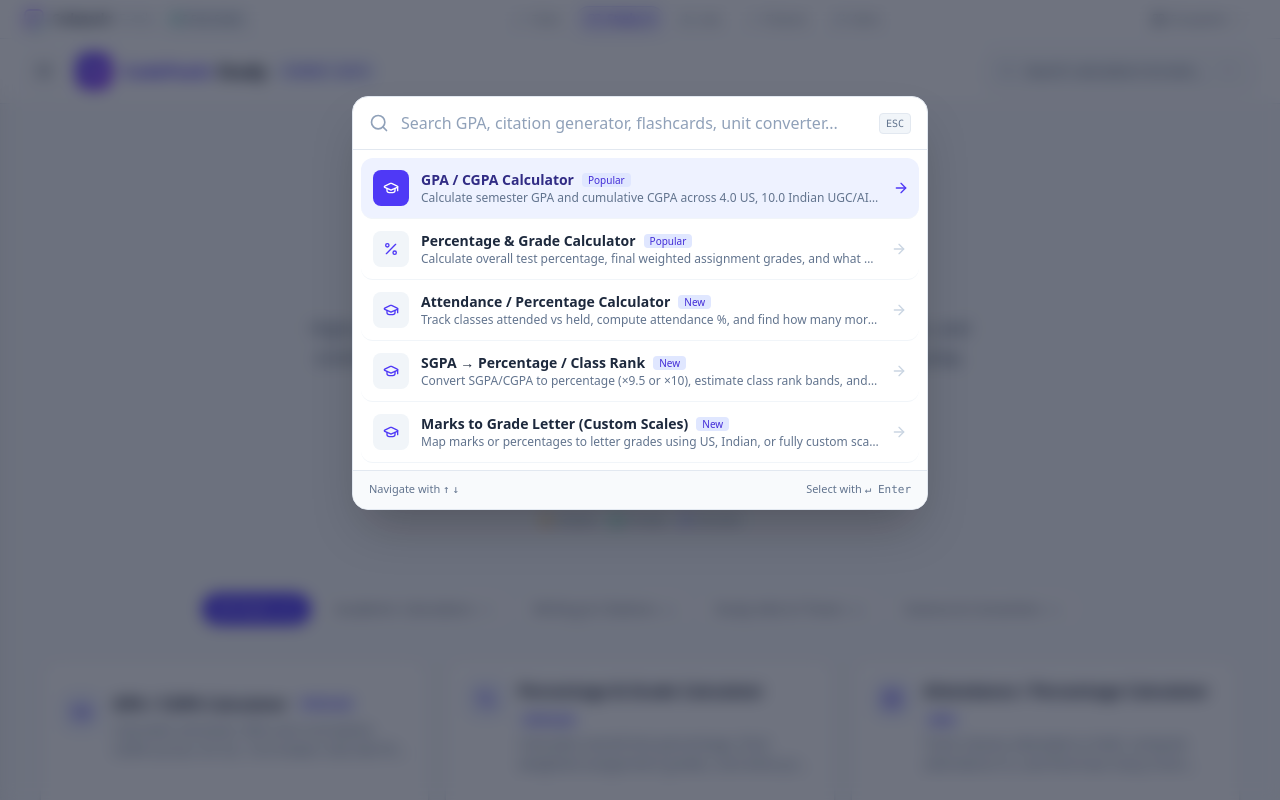
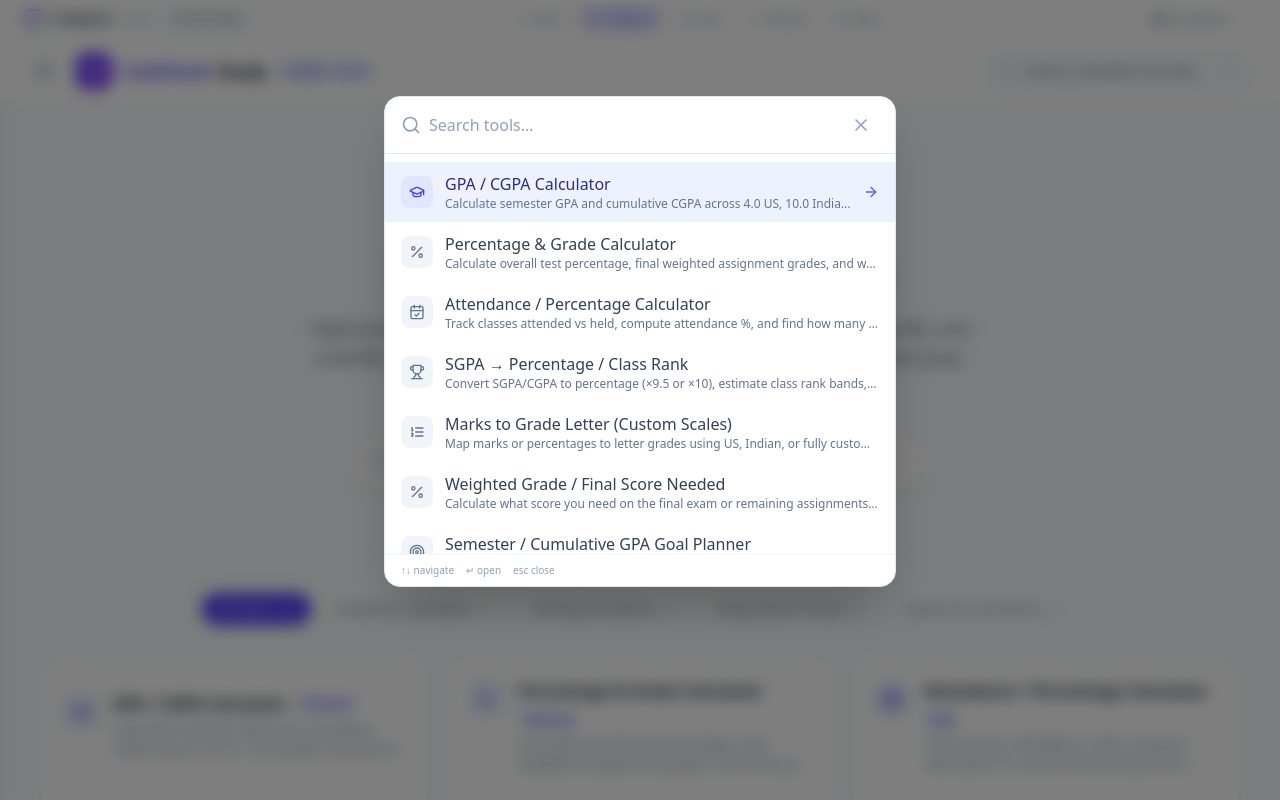
Before and after one commit to coolnaveen99/codepackr-study, a React (Vite) app: page / in a window 1280 px wide. Both pictures are taken after a click on the button "Search student tools". Shown: the top 800 px of the page. Built offline with nearby package versions, Linux system fonts and the light colour scheme.

Commit message:
fix(ui): Sidebar + SearchModal use getToolIcon; delete leftover data helpers

```diff
--- a/src/components/layout/SearchModal.tsx
+++ b/src/components/layout/SearchModal.tsx
@@ -1,22 +1,13 @@
 import React, { useState, useEffect, useRef } from 'react'
-import { Search, X, GraduationCap, Percent, BookOpen, FileText, Layers, Scale, Clock, ArrowRight } from 'lucide-react'
+import { Search, X, ArrowRight } from 'lucide-react'
 import { TOOLS } from '../../data/tools'
 import { ToolDefinition } from '../../types'
+import { getToolIcon } from '../../lib/tool-icons'
 
 interface SearchModalProps {
   isOpen: boolean
   onClose: () => void
   onSelectTool: (tool: ToolDefinition) => void
-}
-
-const ICON_MAP: Record<string, React.FC<{ className?: string }>> = {
-  GraduationCap,
-  Percent,
-  BookOpen,
-  FileText,
-  Layers,
-  Scale,
-  Clock
 }
 
 export const SearchModal: React.FC<SearchModalProps> = ({ isOpen, onClose, onSelectTool }) => {
@@ -44,125 +35,96 @@ export const SearchModal: React.FC<SearchModalProps> = ({ isOpen, onClose, onSel
   })
 
   useEffect(() => {
-    const handleKeyDown = (e: KeyboardEvent) => {
+    setSelectedIndex(0)
+  }, [query])
+
+  useEffect(() => {
     if (!isOpen) return
+    const onKey = (e: KeyboardEvent) => {
       if (e.key === 'Escape') {
+        e.preventDefault()
         onClose()
       } else if (e.key === 'ArrowDown') {
         e.preventDefault()
-        setSelectedIndex(prev => (prev + 1) % (filtered.length || 1))
+        setSelectedIndex(i => Math.min(i + 1, Math.max(0, filtered.length - 1)))
       } else if (e.key === 'ArrowUp') {
         e.preventDefault()
-        setSelectedIndex(prev => (prev - 1 + filtered.length) % (filtered.length || 1))
-      } else if (e.key === 'Enter') {
-        if (filtered[selectedIndex]) {
+        setSelectedIndex(i => Math.max(i - 1, 0))
+      } else if (e.key === 'Enter' && filtered[selectedIndex]) {
+        e.preventDefault()
         onSelectTool(filtered[selectedIndex])
         onClose()
       }
     }
-    }
-    window.addEventListener('keydown', handleKeyDown)
-    return () => window.removeEventListener('keydown', handleKeyDown)
+    window.addEventListener('keydown', onKey)
+    return () => window.removeEventListener('keydown', onKey)
   }, [isOpen, filtered, selectedIndex, onClose, onSelectTool])
 
   if (!isOpen) return null
 
   return (
-    <div className="fixed inset-0 z-50 flex items-start justify-center p-4 pt-16 sm:pt-24 bg-slate-900/60 backdrop-blur-sm animate-in fade-in">
+    <div className="fixed inset-0 z-[100] flex items-start justify-center pt-[12vh] px-4">
+      <div className="absolute inset-0 bg-black/50 backdrop-blur-sm" onClick={onClose} aria-hidden />
       <div
-        className="w-full max-w-xl rounded-2xl border border-slate-200 dark:border-slate-800 bg-white dark:bg-slate-900 shadow-2xl overflow-hidden"
-        onClick={e => e.stopPropagation()}
+        role="dialog"
+        aria-modal="true"
+        aria-label="Search tools"
+        className="relative w-full max-w-lg rounded-2xl border border-slate-200 bg-white shadow-2xl overflow-hidden"
       >
-        {/* Search Input Bar */}
-        <div className="flex items-center gap-3 px-4 py-3.5 border-b border-slate-200 dark:border-slate-800">
+        <div className="flex items-center gap-2 border-b border-slate-200 px-4">
           <Search className="w-5 h-5 text-slate-400 shrink-0" />
           <input
             ref={inputRef}
-            type="text"
+            type="search"
             value={query}
-            onChange={e => {
-              setQuery(e.target.value)
-              setSelectedIndex(0)
-            }}
-            placeholder="Search GPA, citation generator, flashcards, unit converter..."
-            className="w-full bg-transparent text-sm sm:text-base text-slate-900 dark:text-white placeholder-slate-400 focus:outline-none"
+            onChange={e => setQuery(e.target.value)}
+            placeholder="Search tools…"
+            className="flex-1 py-4 text-slate-900 placeholder:text-slate-400 outline-none bg-transparent"
           />
-          {query && (
+          <button type="button" onClick={onClose} className="p-2 text-slate-400 hover:text-slate-700" aria-label="Close search">
+            <X className="w-5 h-5" />
+          </button>
+        </div>
+        <ul className="max-h-[50vh] overflow-y-auto py-2">
+          {filtered.length === 0 ? (
+            <li className="px-4 py-8 text-center text-sm text-slate-500">No tools found</li>
+          ) : (
+            filtered.map((tool, i) => {
+              const IconComponent = getToolIcon(tool.icon)
+              const active = i === selectedIndex
+              return (
+                <li key={tool.id}>
                   <button
-              onClick={() => setQuery('')}
-              className="text-slate-400 hover:text-slate-600 dark:hover:text-slate-200"
-            >
-              <X className="w-4 h-4" />
-            </button>
-          )}
-          <kbd className="text-[10px] font-mono px-1.5 py-0.5 rounded bg-slate-100 dark:bg-slate-800 text-slate-500 border border-slate-200 dark:border-slate-700">
-            ESC
-          </kbd>
-        </div>
-
-        {/* Results List */}
-        <div className="max-h-80 overflow-y-auto p-2 divide-y divide-slate-100 dark:divide-slate-800/60">
-          {filtered.length === 0 ? (
-            <div className="p-8 text-center text-sm text-slate-500 dark:text-slate-400">
-              No tools matching &quot;{query}&quot;. Try searching for &quot;GPA&quot;, &quot;Citation&quot;, or &quot;Unit&quot;.
-            </div>
-          ) : (
-            filtered.map((tool, idx) => {
-              const IconComponent = ICON_MAP[tool.icon] || GraduationCap
-              const isSelected = idx === selectedIndex
-              return (
-                <button
-                  key={tool.id}
+                    type="button"
                     onClick={() => {
                       onSelectTool(tool)
                       onClose()
                     }}
-                  onMouseEnter={() => setSelectedIndex(idx)}
-                  className={`w-full text-left px-3 py-3 rounded-xl flex items-center justify-between gap-3 transition cursor-pointer ${
-                    isSelected
-                      ? 'bg-indigo-50 dark:bg-indigo-950/50 text-indigo-900 dark:text-indigo-100'
-                      : 'hover:bg-slate-50 dark:hover:bg-slate-800/50 text-slate-800 dark:text-slate-200'
+                    onMouseEnter={() => setSelectedIndex(i)}
+                    className={`w-full flex items-center gap-3 px-4 py-2.5 text-left ${
+                      active ? 'bg-indigo-50 text-indigo-900' : 'text-slate-700 hover:bg-slate-50'
                     }`}
                   >
-                  <div className="flex items-center gap-3 min-w-0">
-                    <div
-                      className={`w-9 h-9 rounded-lg flex items-center justify-center shrink-0 ${
-                        isSelected
-                          ? 'bg-indigo-600 text-white'
-                          : 'bg-slate-100 dark:bg-slate-800 text-indigo-600 dark:text-indigo-400'
-                      }`}
-                    >
+                    <span className={`flex h-8 w-8 items-center justify-center rounded-lg ${
+                      active ? 'bg-indigo-100 text-indigo-600' : 'bg-slate-100 text-slate-500'
+                    }`}>
                       <IconComponent className="w-4 h-4" />
-                    </div>
-                    <div className="truncate">
-                      <div className="font-semibold text-sm truncate flex items-center gap-2">
-                        <span>{tool.name}</span>
-                        {tool.badge && (
-                          <span className="text-[10px] px-1.5 py-0.2 rounded bg-indigo-100 dark:bg-indigo-900 text-indigo-700 dark:text-indigo-300 font-medium">
-                            {tool.badge}
                     </span>
-                        )}
-                      </div>
-                      <div className="text-xs text-slate-500 dark:text-slate-400 truncate">
-                        {tool.description}
-                      </div>
-                    </div>
-                  </div>
-                  <ArrowRight
-                    className={`w-4 h-4 shrink-0 transition-transform ${
-                      isSelected ? 'translate-x-0.5 text-indigo-600 dark:text-indigo-400' : 'text-slate-300 dark:text-slate-600'
-                    }`}
-                  />
+                    <span className="flex-1 min-w-0">
+                      <span className="block font-medium truncate">{tool.name}</span>
+                      <span className="block text-xs text-slate-500 truncate">{tool.description}</span>
+                    </span>
+                    {active && <ArrowRight className="w-4 h-4 text-indigo-500 shrink-0" />}
                   </button>
+                </li>
               )
             })
           )}
-        </div>
-
-        {/* Footer shortcuts */}
-        <div className="px-4 py-2.5 bg-slate-50 dark:bg-slate-950/60 border-t border-slate-200 dark:border-slate-800 flex items-center justify-between text-[11px] text-slate-500">
-          <span>Navigate with <kbd className="font-mono">↑</kbd> <kbd className="font-mono">↓</kbd></span>
-          <span>Select with <kbd className="font-mono">↵ Enter</kbd></span>
+        </ul>
+        <div className="border-t border-slate-100 px-4 py-2 text-[10px] text-slate-400 flex gap-3">
+          <span>↑↓ navigate</span>
+          <span>↵ open</span>
+          <span>esc close</span>
         </div>
       </div>
     </div>
--- a/src/components/layout/Sidebar.tsx
+++ b/src/components/layout/Sidebar.tsx
@@ -4,47 +4,10 @@ import {
   X,
   ShieldCheck,
   Lock,
-  GraduationCap,
-  Percent,
-  CalendarCheck,
-  Trophy,
-  ListOrdered,
-  BookOpen,
-  FileText,
-  GitCompare,
-  ListTree,
-  Briefcase,
-  Layers,
-  Clock,
-  HelpCircle,
-  CalendarRange,
-  Scale,
-  Calculator,
-  Atom,
-  type LucideIcon,
 } from 'lucide-react'
 import { TOOLS, CATEGORIES } from '../../data/tools'
 import type { ToolDefinition } from '../../types'
-
-const ICONS: Record<string, LucideIcon> = {
-  GraduationCap,
-  Percent,
-  CalendarCheck,
-  Trophy,
-  ListOrdered,
-  BookOpen,
-  FileText,
-  GitCompare,
-  ListTree,
-  Briefcase,
-  Layers,
-  Clock,
-  HelpCircle,
-  CalendarRange,
-  Scale,
-  Calculator,
-  Atom,
-}
+import { getToolIcon } from '../../lib/tool-icons'
 
 interface SidebarProps {
   isOpen: boolean
@@ -121,21 +84,15 @@ export function Sidebar({
               }}
               className={`w-full flex items-center justify-between px-3 py-2.5 rounded-xl text-sm font-medium transition-all ${
                 selectedCategory === 'all'
-                  ? 'bg-indigo-600 text-white shadow-sm'
+                  ? 'bg-indigo-50 text-indigo-700 font-semibold'
                   : 'text-slate-600 hover:text-slate-900 hover:bg-slate-100'
               }`}
             >
-              <span className="flex items-center gap-3">
-                <LayoutGrid className="w-4 h-4 shrink-0" />
-                All Tools
+              <span className="flex items-center gap-2">
+                <LayoutGrid className="w-4 h-4" />
+                All tools
               </span>
-              <span
-                className={`text-xs font-mono px-2 py-0.5 rounded-md ${
-                  selectedCategory === 'all' ? 'bg-white/20' : 'bg-slate-100'
-                }`}
-              >
-                {TOOLS.length}
-              </span>
+              <span className="text-xs font-mono px-2 py-0.5 rounded-md bg-slate-100">{TOOLS.length}</span>
             </button>
           </div>
 
@@ -143,18 +100,14 @@ export function Sidebar({
             <span className="text-xs font-semibold uppercase tracking-wider text-slate-500 px-3 mb-2 block">
               Categories
             </span>
-            <div className="space-y-1">
+            <div className="space-y-0.5">
               {CATEGORIES.filter((c) => c.id !== 'all').map((cat) => {
                 const active = selectedCategory === cat.id
                 return (
                   <button
                     key={cat.id}
                     type="button"
-                    onClick={() => {
-                      onSelectCategory(cat.id)
-                      onGoHome()
-                      onClose()
-                    }}
+                    onClick={() => onSelectCategory(cat.id)}
                     className={`w-full flex items-center justify-between px-3 py-2.5 rounded-xl text-sm font-medium transition-all ${
                       active
                         ? 'bg-indigo-50 text-indigo-700 font-semibold'
@@ -183,7 +136,7 @@ export function Sidebar({
               {TOOLS.filter(
                 (t) => selectedCategory === 'all' || t.category === selectedCategory,
               ).map((tool) => {
-                const Icon = ICONS[tool.icon] || LayoutGrid
+                const Icon = getToolIcon(tool.icon)
                 return (
                   <button
                     key={tool.id}
```
Lines whose indentation alone changed are shown as unchanged.
